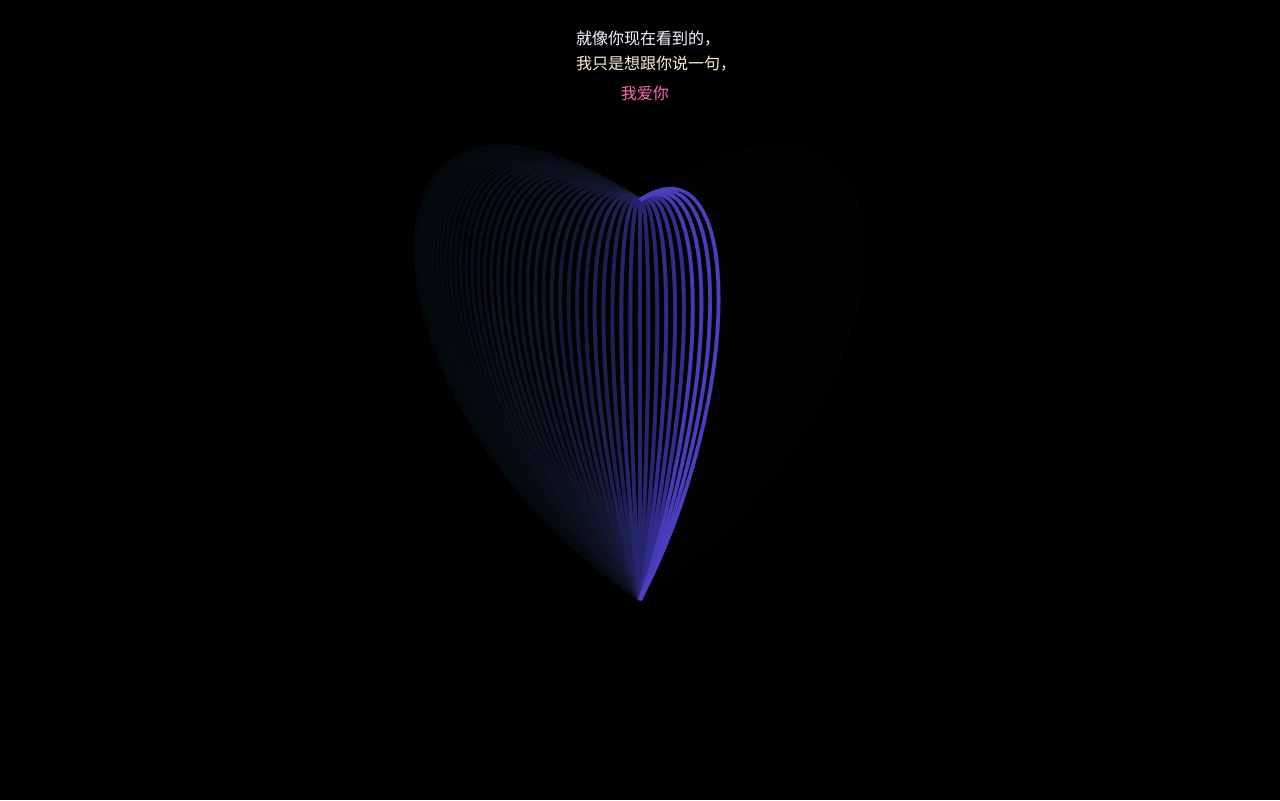
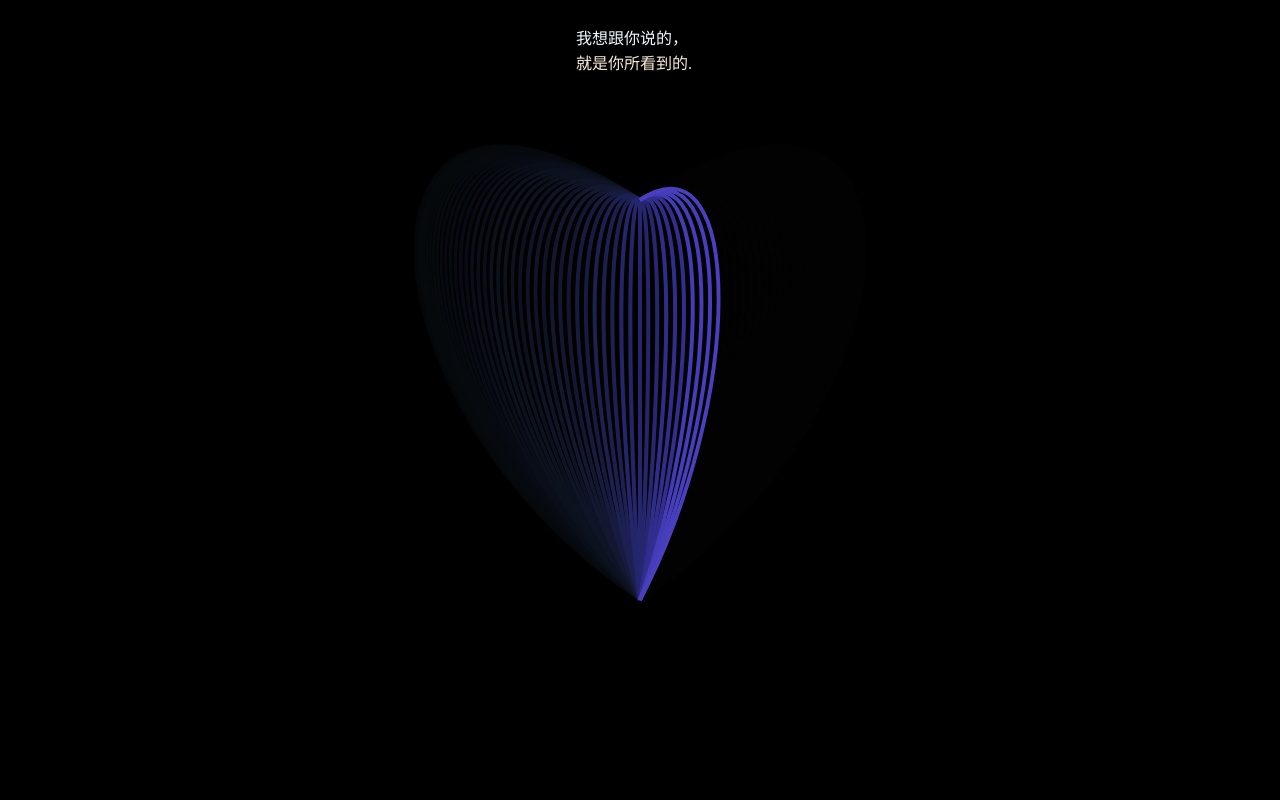
Before and after one commit to suopovate/lover, a plain HTML site: page docs/index.html in a window 1280 px wide. Drawn offline with Linux system fonts and the light colour scheme.

Commit message:
modify love

```diff
--- a/docs/index.html
+++ b/docs/index.html
@@ -5,9 +5,9 @@
 <meta charset="UTF-8">
 </head>
 <body>
-<div style="float: left; position: absolute; top: 25px; left: 45%; color:aliceblue;">就像你现在看到的，</div>
-<div style="float: left; position: absolute; top: 50px; left: 45%; color: antiquewhite;">我只是想跟你说一句，</div>
-<div style="float: left; position: absolute; top: 80px; left: 48.5%; color: hotpink;">我爱你</div>
+<div style="float: left; position: absolute; top: 25px; left: 45%; color:aliceblue;">我想跟你说的，</div>
+<div style="float: left; position: absolute; top: 50px; left: 45%; color: antiquewhite;">就是你所看到的.</div>
+<!--<div style="float: left; position: absolute; top: 80px; left: 48.5%; color: hotpink;">我爱你</div>-->
 <canvas id="c"></canvas>
 <script>
 var c = document.getElementsByTagName('canvas')[0];
```
